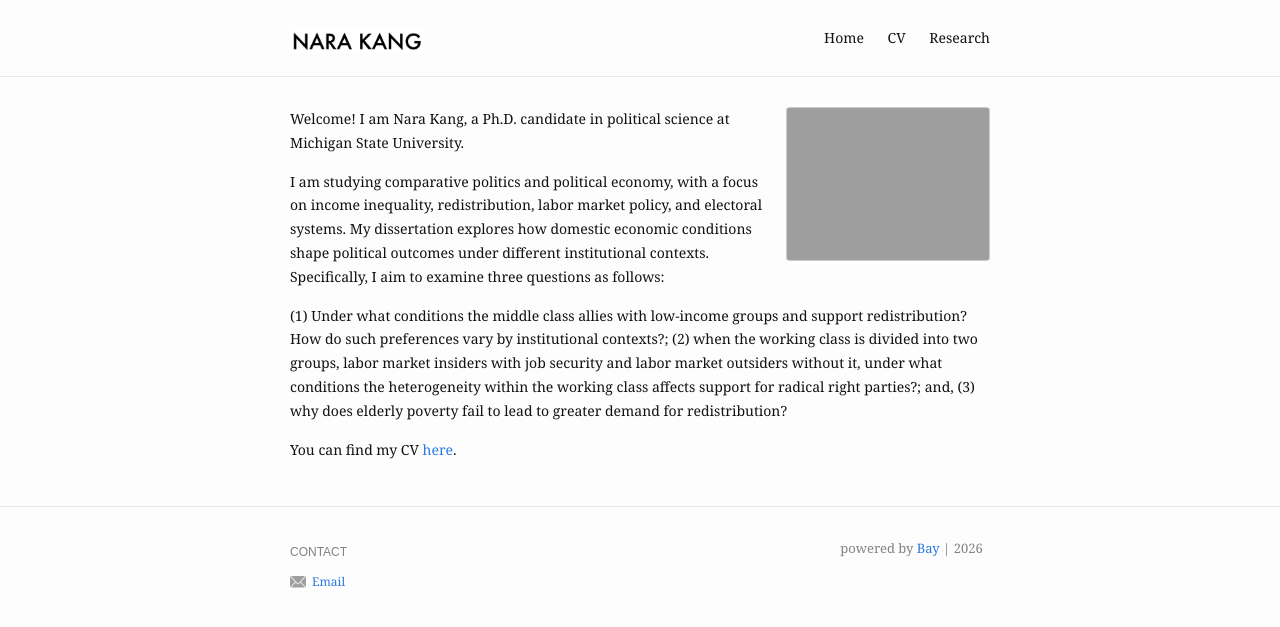
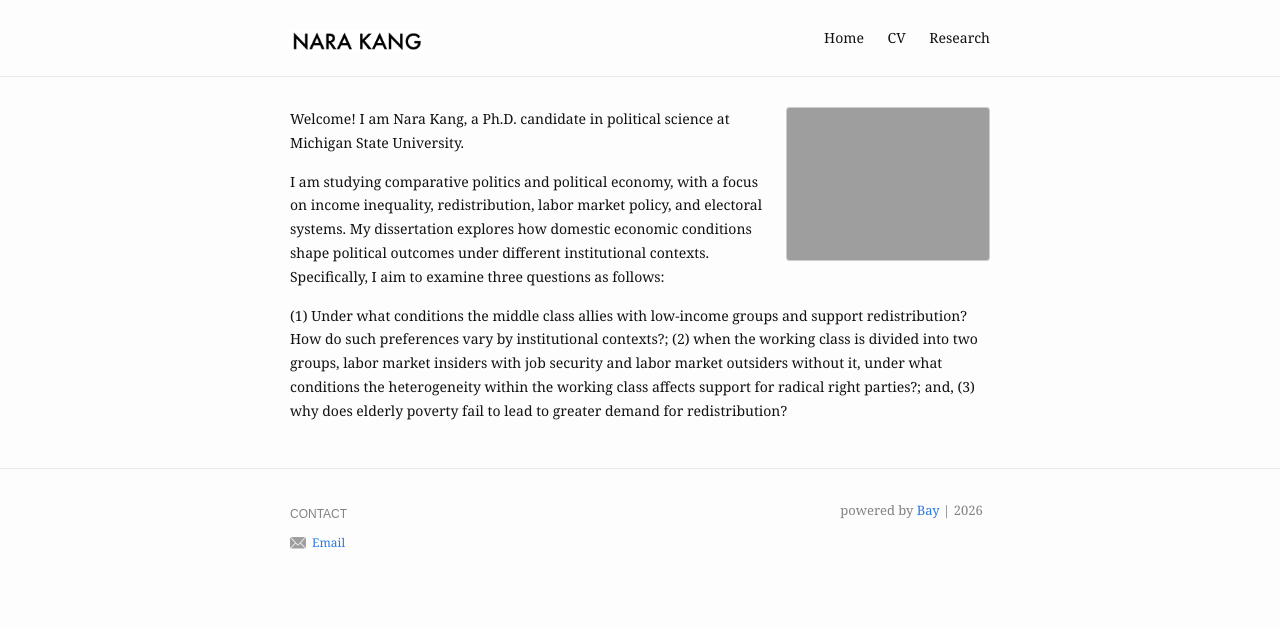
Before and after one commit to nara-kang/nara-kang.github.io, a Jekyll site: the page built from index.md, in a window 1280 px wide. Shown: the top 627 px of the page. Built offline with Jekyll 4.4.1, drawn with Linux system fonts in a browser that asks for light colours.

Commit message:
third try

```diff
--- a/index.md
+++ b/index.md
@@ -24,5 +24,4 @@ profile_picture:
  (3) why does elderly poverty fail to lead to greater demand for redistribution?
 
 <p>
-  You can find my CV <a href="https://www.dropbox.com/scl/fi/neyzxlx9zzs774meq1pkq/dropbox_Nara_Kang_CV.pdf?rlkey=g6iktkw8xmd9cztx3lcyqy3fu&st=f2thb4eg&dl=0">here</a>.
 </p>
```
